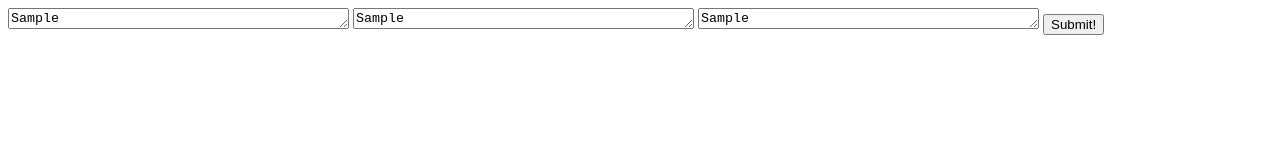
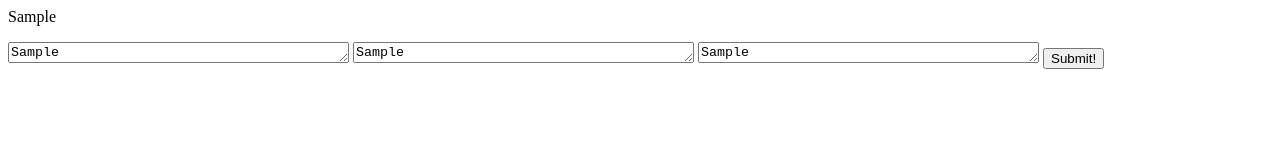
Before and after one commit to hagan10/hagan10.github.io, a plain HTML site: page index.html in a window 1280 px wide. Both pictures are taken after typing "Sample", "Sample", "Sample" into the empty fields and a click on the button "Submit!". Drawn offline with Linux system fonts and the light colour scheme.

Commit message:
Update index.html

```diff
--- a/index.html
+++ b/index.html
@@ -17,10 +17,10 @@ function myFunction() {
 
     var result = "";
 
-	result.concat(url, min, sec);
+	//result.concat(url, min, sec);
 
 
-	document.getElementById("result").innerHTML = result;
+	document.getElementById("result").innerHTML = sec;
 }
 </script>
 
```
